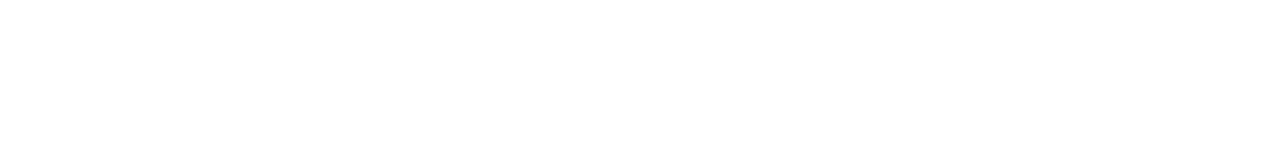
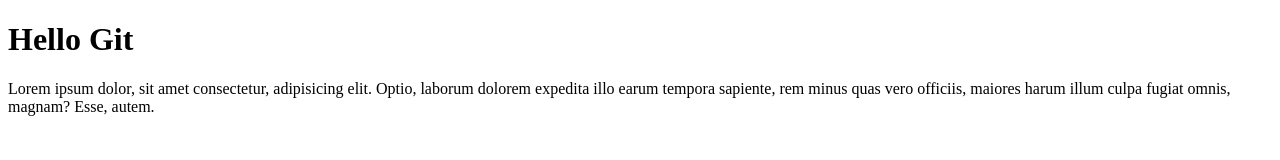
Before and after one commit to mehedihassaan/check, a plain HTML site: page index.html in a window 1280 px wide. Drawn offline with Linux system fonts and the light colour scheme.

Commit message:
update index file

```diff
--- a/index.html
+++ b/index.html
@@ -3,9 +3,13 @@
 <head>
 	<meta charset="utf-8">
 	<meta name="viewport" content="width=device-width, initial-scale=1">
-	<title>Learn GIT</title>
+	<title>Learn GIThub</title>
 </head>
 <body>
 
+
+	<h1>Hello Git</h1>
+	<p>Lorem ipsum dolor, sit amet consectetur, adipisicing elit. Optio, laborum dolorem expedita illo earum tempora sapiente, rem minus quas vero officiis, maiores harum illum culpa fugiat omnis, magnam? Esse, autem.</p>
+
 </body>
 </html>
```
